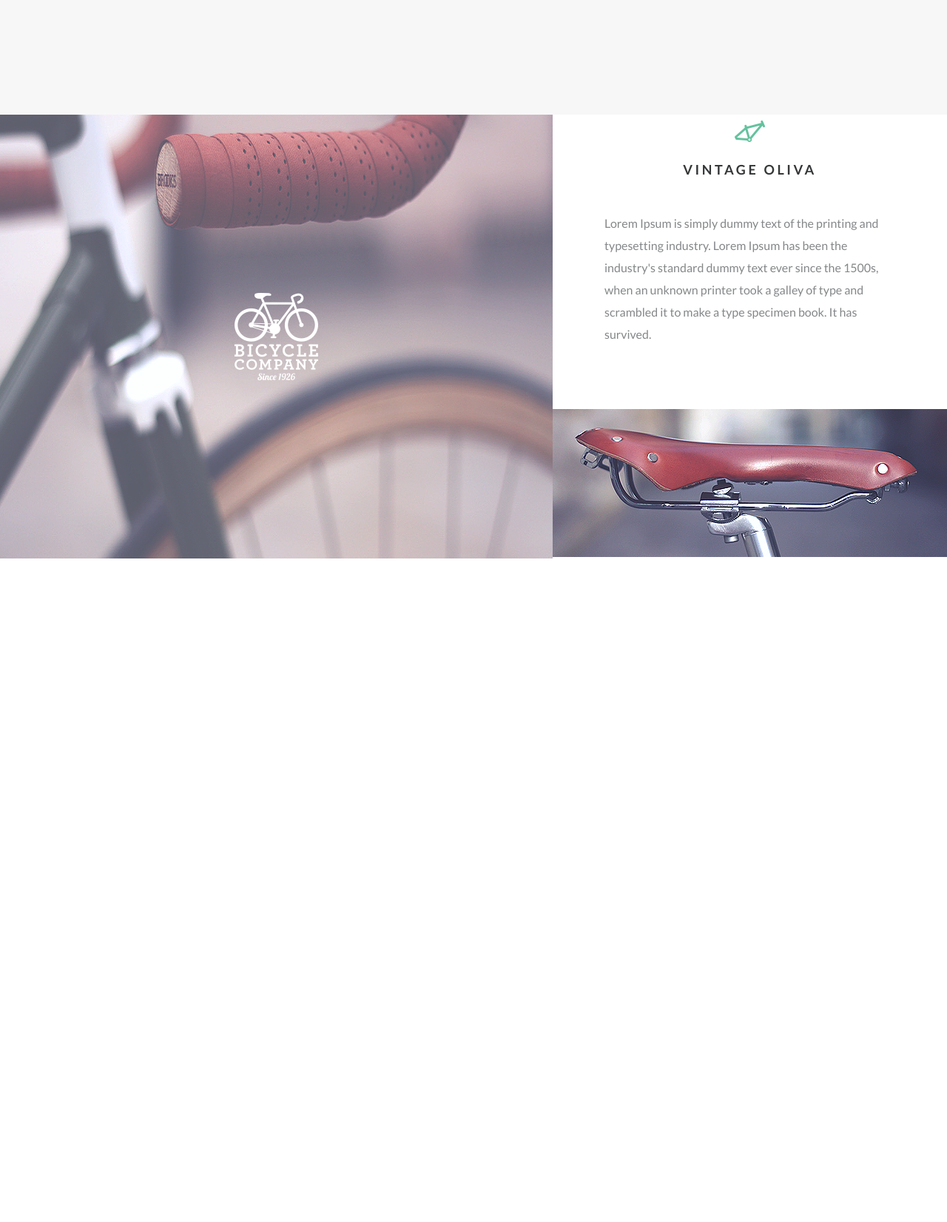
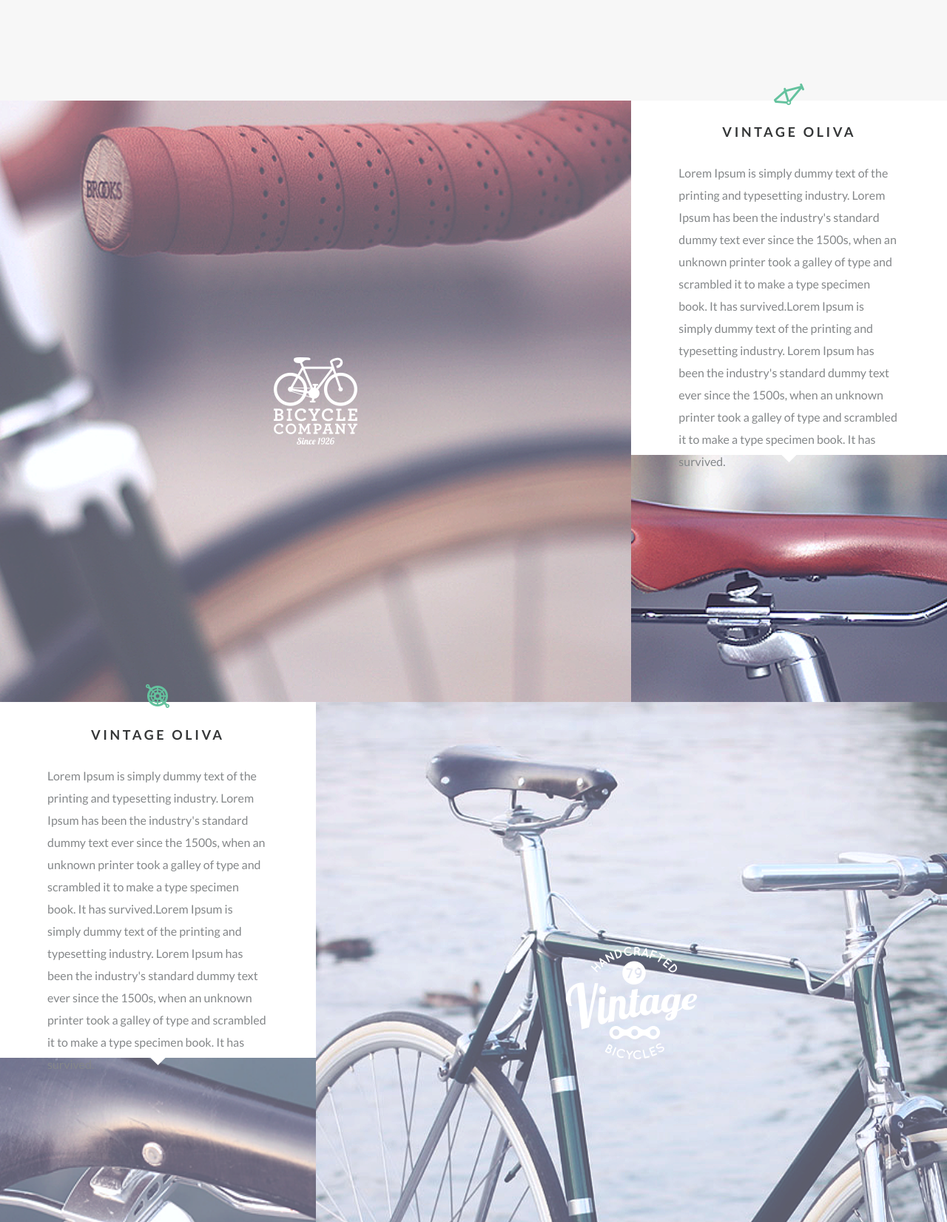
Before and after one commit to TonnyHawk/velosite, a plain HTML site: page index.html in a window 1280 px wide. Shown: the part 1148-2800 px from the top of the page at 74% size. Before the commit the page ends 1903 px from the top, so only its background shows below. Drawn offline with Linux system fonts and the light colour scheme.

Commit message:
products section added

```diff
--- a/index.html
+++ b/index.html
@@ -42,9 +42,13 @@
 		<div class="row">
 			<div class="main-col">
 				<div class="company">
-					<img src="img/showcase/companies/c-1.png" alt="" class="company__bg">
-					<img src="img/showcase/companies/logos/c-1.png" alt="" class="company__logo">
-					<a href="" class="ghost-link"></a>
+					<div class="company__bg ibg">
+						<img src="img/showcase/companies/c-1.png">
+					</div>
+					<a href="" class="company__link link">
+						<span class="link__layer"></span>
+						<img src="img/showcase/companies/logos/c-1.png" alt="" class="link__logo">
+					</a>
 				</div>
 			</div>
 			<div class="side-col">
@@ -52,10 +56,67 @@
 					<div class="product__descr card">
 						<img src="img/icons/ic-2.png" alt="" class="card__icon">
 						<h3 class="card__title">vintage Oliva</h3>
+						<p class="card__text">Lorem Ipsum is simply dummy text of the printing and typesetting industry. Lorem Ipsum has been the industry's standard dummy text ever since the 1500s, when an unknown printer took a galley of type and scrambled it to make a type specimen book. It has survived.Lorem Ipsum is simply dummy text of the printing and typesetting industry. Lorem Ipsum has been the industry's standard dummy text ever since the 1500s, when an unknown printer took a galley of type and scrambled it to make a type specimen book. It has survived.</p>
+					</div>
+					<div class="product__photo ibg">
+						<img src="img/showcase/products/prod-1.png" alt="" class="">
+					</div>
+				</div>
+			</div>
+		</div>
+		<div class="row rr">
+			<div class="main-col">
+				<div class="company">
+					<div class="company__bg ibg">
+						<img src="img/showcase/companies/c-2.png">
+					</div>
+					<a href="" class="company__link link">
+						<span class="link__layer"></span>
+						<img src="img/showcase/companies/logos/c-2.png" alt="" class="link__logo">
+					</a>
+				</div>
+			</div>
+			<div class="side-col">
+				<div class="product">
+					<div class="product__descr card">
+						<img src="img/icons/ic-3.png" alt="" class="card__icon">
+						<h3 class="card__title">vintage Oliva</h3>
+						<p class="card__text">Lorem Ipsum is simply dummy text of the printing and typesetting industry. Lorem Ipsum has been the industry's standard dummy text ever since the 1500s, when an unknown printer took a galley of type and scrambled it to make a type specimen book. It has survived.Lorem Ipsum is simply dummy text of the printing and typesetting industry. Lorem Ipsum has been the industry's standard dummy text ever since the 1500s, when an unknown printer took a galley of type and scrambled it to make a type specimen book. It has survived.</p>
+					</div>
+					<div class="product__photo ibg">
+						<img src="img/showcase/products/prod-2.png" alt="" class="">
+					</div>
+				</div>
+			</div>
+		</div>
+		<div class="row">
+			<div class="side-col">
+				<div class="company">
+					<div class="company__bg ibg">
+						<img src="img/showcase/companies/c3-1.png">
+					</div>
+					<a href="" class="company__link link">
+						<span class="link__layer"></span>
+						<img src="img/showcase/companies/logos/c-3.png" alt="" class="link__logo">
+					</a>
+				</div>
+			</div>
+			<div class="side-col">
+				<div class="product">
+					<div class="product__descr card">
+						<img src="img/icons/ic-4.png" alt="" class="card__icon">
+						<h3 class="card__title">retrò Bike - M. Hulot</h3>
 						<p class="card__text">Lorem Ipsum is simply dummy text of the printing and typesetting industry. Lorem Ipsum has been the industry's standard dummy text ever since the 1500s, when an unknown printer took a galley of type and scrambled it to make a type specimen book. It has survived.</p>
 					</div>
-					<div class="product__photo">
-						<img src="img/showcase/products/prod-1.png" alt="" class="">
+					<div class="product__photo ibg">
+						<img src="img/showcase/products/prod-3.png" alt="" class="">
+					</div>
+				</div>
+			</div>
+			<div class="side-col">
+				<div class="company">
+					<div class="company__bg ibg">
+						<img src="img/showcase/companies/c3-2.png">
 					</div>
 				</div>
 			</div>
--- a/sass/blocks/_card.sass
+++ b/sass/blocks/_card.sass
@@ -7,16 +7,31 @@
 .card
 	+centered
 	flex-direction: column
-	padding: 7rem
+	padding: 15%
+	position: relative
+	z-index: 2
+	min-height: 41rem
+	&:after
+		content: ''
+		border-right: 15px solid white
+		border-top: 15px solid transparent
+		position: absolute
+		bottom: -7px
+		left: calc(50% - 7.5px)
+		transform: rotate(45deg)
+	@media screen and (max-width: 79.375em)
+		padding: 5rem
 	&--fluid
 		width: 100%
 		text-align: center
 		padding: 11.7rem 0 14.2rem
+		&:after
+			display: none
 
 	&__icon
 
 	&__title
-		margin: 2.6rem 0 3.1rem
+		margin: 2.5rem 0 3rem
 		color: $black-2
 		font-size: 1.8rem
 		font-weight: 700
@@ -28,3 +43,7 @@
 		font-size: 1.6rem
 		font-weight: 400
 		line-height: 3rem
+
+.card--fluid
+	.card__title
+		margin: 3.5rem 0
--- a/sass/sections/_products.sass
+++ b/sass/sections/_products.sass
@@ -1,40 +1,38 @@
 .row
 	display: flex
-	height: 60rem
+	position: relative
+	@media screen and (max-width: 68.75em)
+		flex-direction: column
 
-.main-col, .side-col
-	height: 100%
+// .main-col, .side-col
+// 	height: 100%
 .main-col
-	flex: 3
+	flex: 2
 .side-col
 	flex: 1
 	+column
 
 .company
 	position: relative
-	+centered
 	height: 100%
 	&__bg
-		+absolute
+		position: relative
 		width: 100%
 		height: 100%
-		z-index: 1
-	&__logo
-		position: absolute
-		z-index: 2
+		@media screen and (max-width: 68.75em)
+			padding-bottom: 70%
+	&__link:hover .link__layer
+		background-color: black
+		opacity: 0.3
 
 
 
 .product
 	+column
-	justify-content: flex-end
-	height: 100%
 	&__descr
 		flex: 2
 		display: block
 
-	&__product-photo
+	&__photo
 		flex: 1
-		height: 200px
-		width: 200px
-		border: 2px solid red
+		padding-bottom: 37%
--- a/sass/style.sass
+++ b/sass/style.sass
@@ -11,9 +11,17 @@
 	top: 0
 	left: 0
 
+@mixin layer
+	+absolute
+	width: 100%
+	height: 100%
+
 @mixin column
 	display: flex
 	flex-direction: column
+
+.rr
+	flex-direction: row-reverse
 
 html
 	font-size: 62.5%
@@ -31,6 +39,20 @@ body
 	height: 100%
 	z-index: 100
 
+.link
+	+layer
+	+centered
+	&__layer
+		+layer
+		z-index: 1
+		transition: 0.4s
+		opacity: 0.8
+	&__logo
+		z-index: 2
+	&:hover &__layer
+		background-color: $green
+
+
 @import 'sections/header'
 @import 'sections/products'
 
```
Also changed, not shown: css/normalize.css, css/style.css, img/icons/ic-4.png (added), img/showcase/companies/logos/c-2.png (renamed from img/showcase/companies/logos/c2.png), img/showcase/companies/logos/c-3.png (renamed from img/showcase/companies/logos/c3.png), 1 other file.
